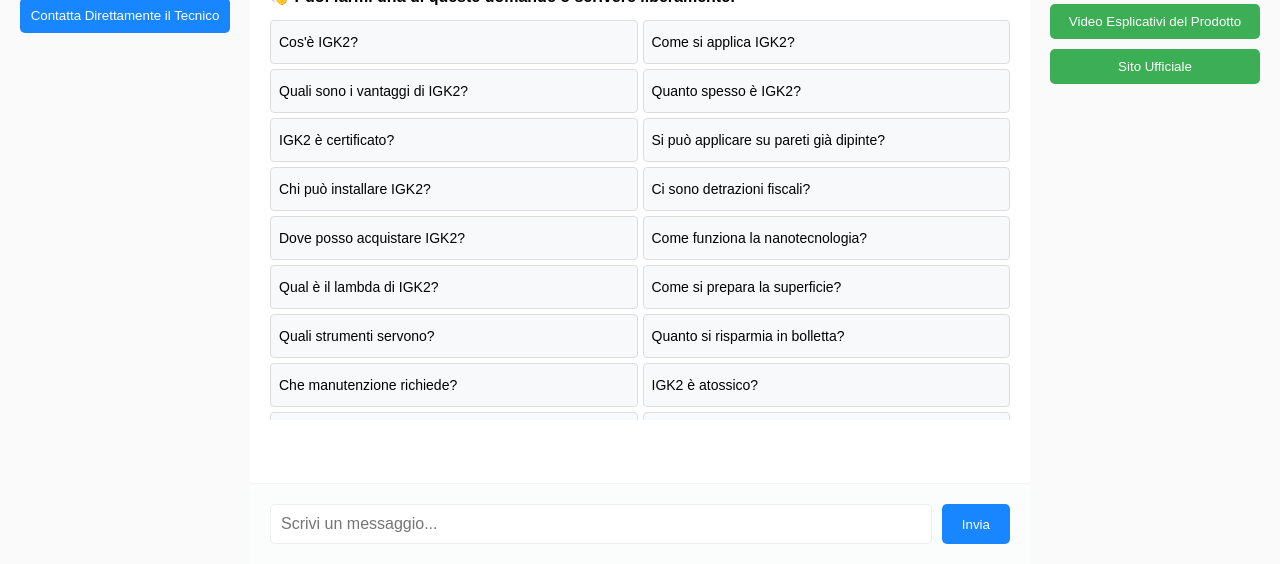
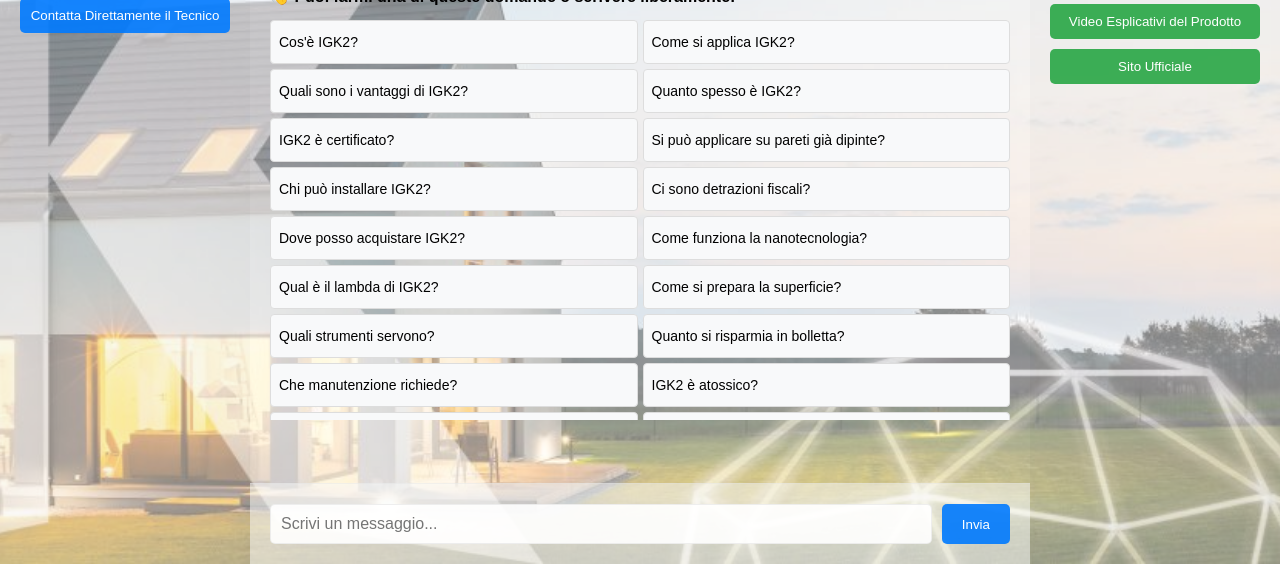
Before and after one commit to ChatIGK2/ChatbotIGK2, a website: page chat.html in a window 1280 px wide. Shown: the part 236-800 px from the top of the page. Drawn offline with nearby package versions, Linux system fonts and the light colour scheme.

Commit message:
Fix background image path

```diff
--- a/css/style.css
+++ b/css/style.css
@@ -12,7 +12,7 @@
     margin: 0;
     padding: 0;
     overflow: hidden;
-    background: url('../assets/images/background.jpg') no-repeat center center fixed;
+    background: url('../assets/images/sfondo.jpeg') no-repeat center center fixed;
     background-size: cover;
 }
 
```
